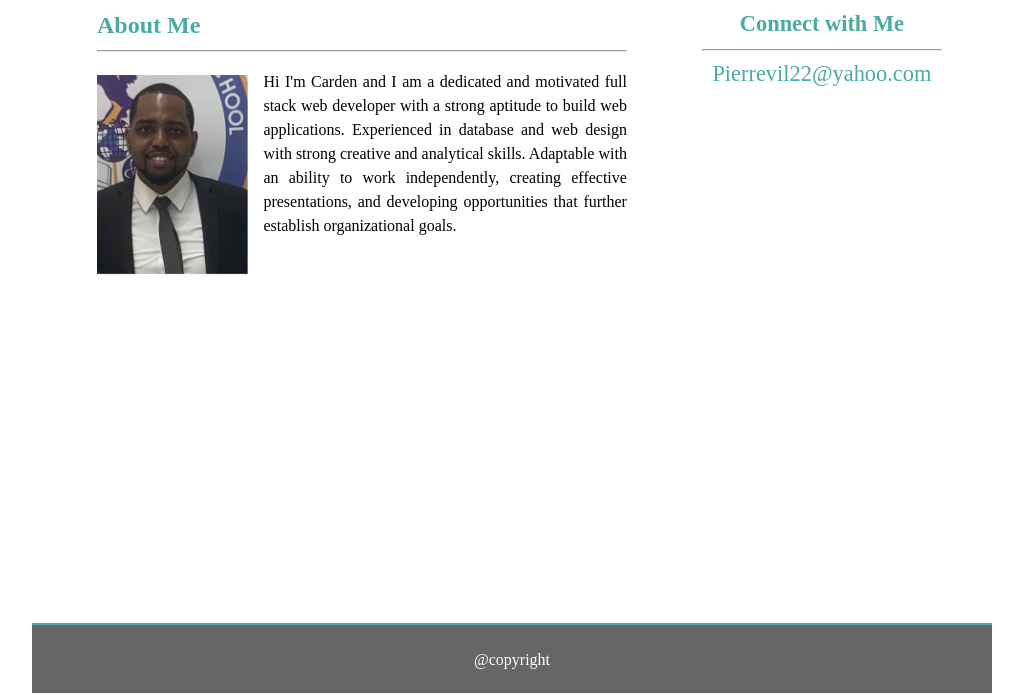
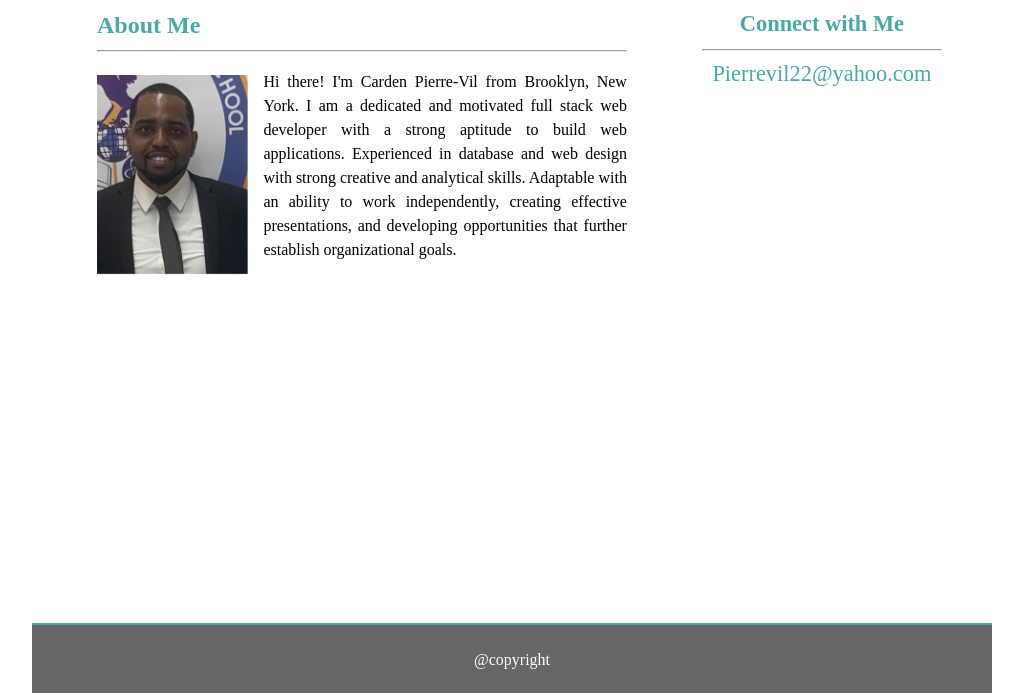
Before and after one commit to pierrevil22/responsive-portfolio, a plain HTML site: page index.html in a window 1280 px wide. Shown: the part 107-802 px from the top of the page, without its empty margins (128-1151 px from the left). Drawn offline with Linux system fonts and the light colour scheme.

Commit message:
change portfolio sites

```diff
--- a/index.html
+++ b/index.html
@@ -29,7 +29,7 @@
             <hr>
             <img src="assets/images/Image 7-24-19 at 11.04 PM.jpg" height="200"/>
             <p>
-                Hi I'm Carden and I am a dedicated and motivated full stack web developer with a strong aptitude to build web applications. Experienced in database and web design with strong creative and analytical skills. Adaptable with an ability to work independently, creating effective presentations, and developing opportunities that further establish organizational goals.
+                Hi there! I'm Carden Pierre-Vil from Brooklyn, New York. I am a dedicated and motivated full stack web developer with a strong aptitude to build web applications. Experienced in database and web design with strong creative and analytical skills. Adaptable with an ability to work independently, creating effective presentations, and developing opportunities that further establish organizational goals.
 
             </p>
             <p>
```
Also changed, not shown: 1 other file.
